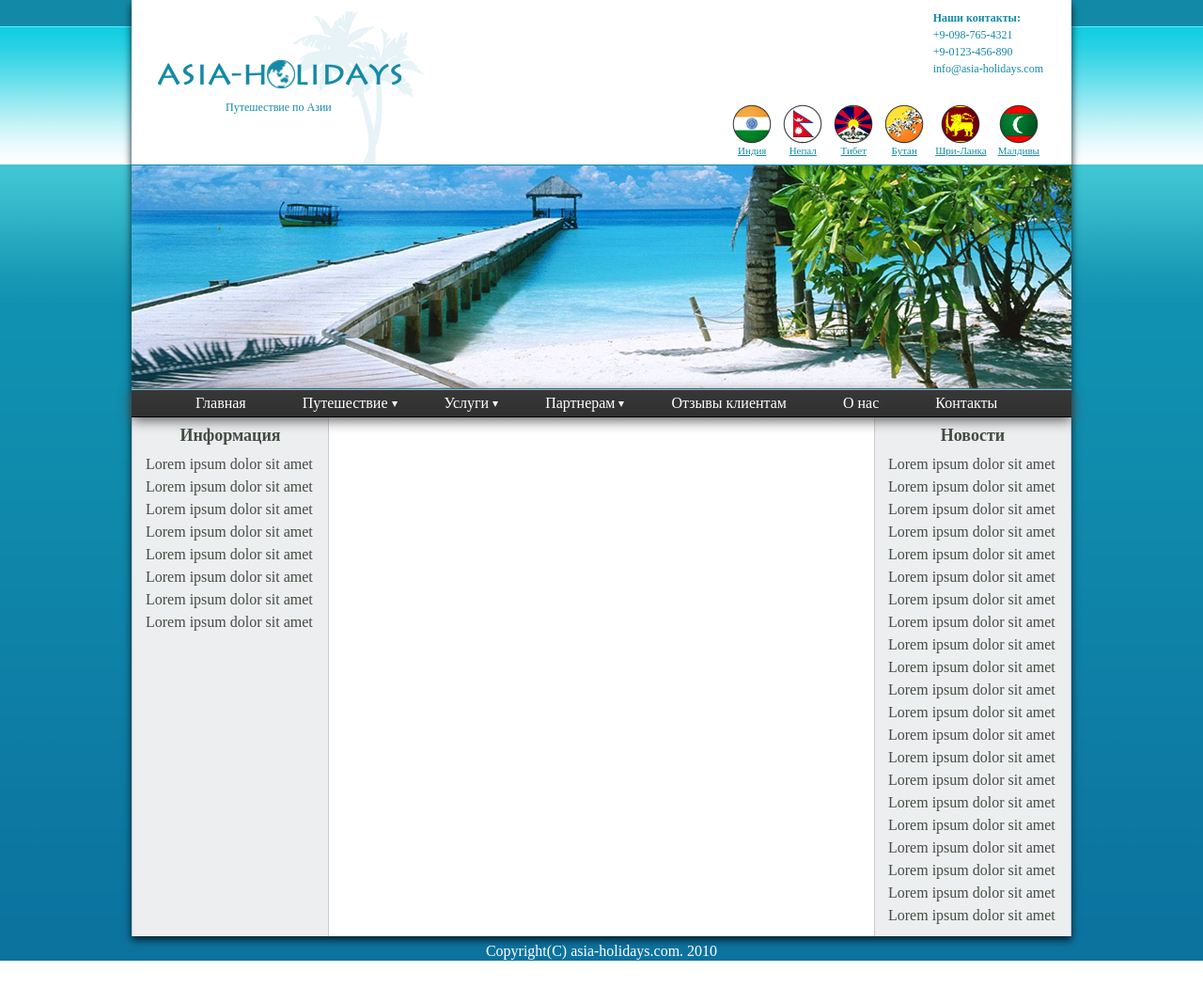
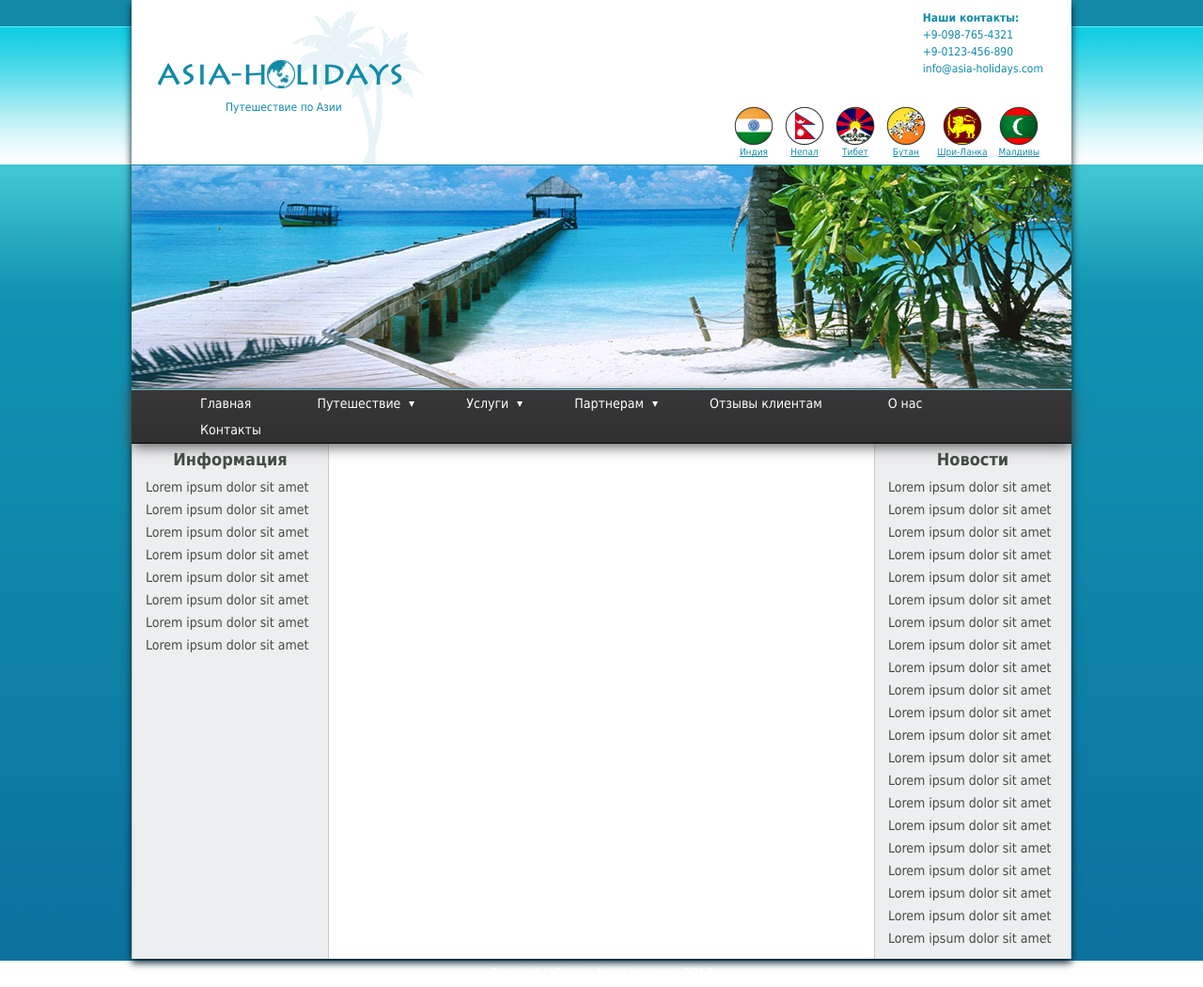
Before and after one commit to Denys-koz/Homework-4, a plain HTML site: page index.html in a window 1280 px wide. Shown: the whole page at 94% size. Before the commit the page ends 1028 px from the top, so only its background shows below. Drawn offline with Linux system fonts and the light colour scheme.

Commit message:
Change the fonts

```diff
--- a/css/style.css
+++ b/css/style.css
@@ -1,6 +1,7 @@
 html,body {
   height: 100%;
-  font-family: Abyssinica SIL Tahoma;
+  font-family: Tahoma, Arial sans-serif;
+  font-size:14px;
 }
 
 .wrapper{
@@ -48,7 +49,7 @@ header p {
 }
 
 header a {
-	font-size: 11px;
+	font-size: 10px;
 	color: #128aa7;
 }
 
@@ -95,7 +96,6 @@ ul.menu {
 	background: linear-gradient(rgba(55,55,55,1) 0%, rgba(48,48,48,1) 100%); /* FF3.6-15 */ /* Chrome10-25,Safari5.1-6 */ /* W3C, IE10+, FF16+, Chrome26+, Opera12+, Safari7+ */
 	filter: progid:DXImageTransform.Microsoft.gradient( startColorstr='#373737', endColorstr='#303030',GradientType=0 ); /* IE6-9 */
     list-style: none;
-    font-size: 16px;
     border-bottom: 1px solid black;
     -webkit-box-shadow: 0px 3px 14px #555555;
 	-moz-box-shadow: 0px 3px 14px #555555;
@@ -109,7 +109,7 @@ ul.menu > li {
 
 ul.menu > li > a {
     display: block;
-    padding: 6px 30px;
+    padding: 7px 35px;
     color: white;
     text-decoration: none;
 }
@@ -121,7 +121,6 @@ ul.submenu {
     top: 29px;
     left: 30px;
     background-color: #303030;
-    font-size: 13px;
     -webkit-box-shadow: 0px 4px 18px #555555;
 	-moz-box-shadow: 0px 4px 18px #555555;
 	box-shadow: 0px 4px 18px #555555;
@@ -133,7 +132,7 @@ ul.submenu > li {
 
 ul.submenu > li > a {
     display: block;
-    padding: 10px;
+    padding: 6px 10px;
     color: #ebebeb;
     text-decoration: none;
 }
@@ -178,7 +177,7 @@ ul.menu > li:hover > ul.submenu {
 h2{
 	font-size:18px;
 	text-align: center;
-	padding: 10px;
+	padding: 8px;
 	color: #424c43;
 }
 
```
